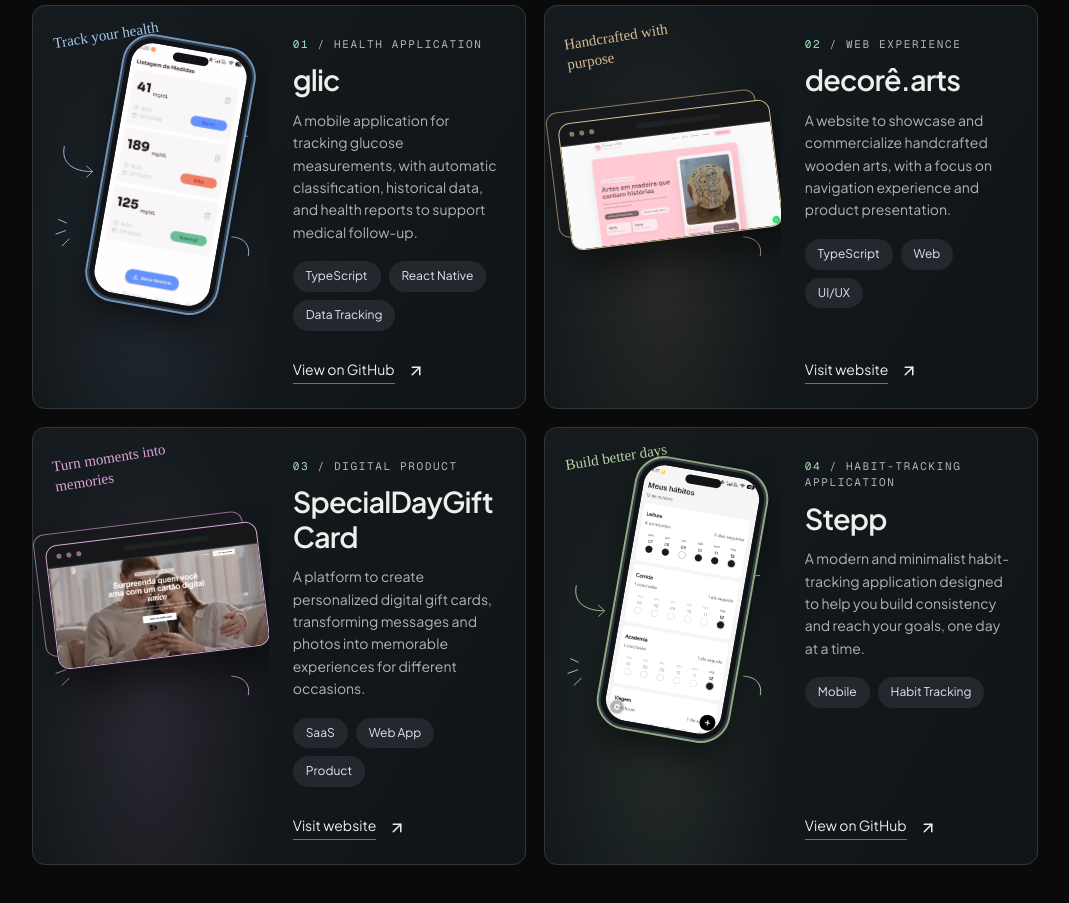
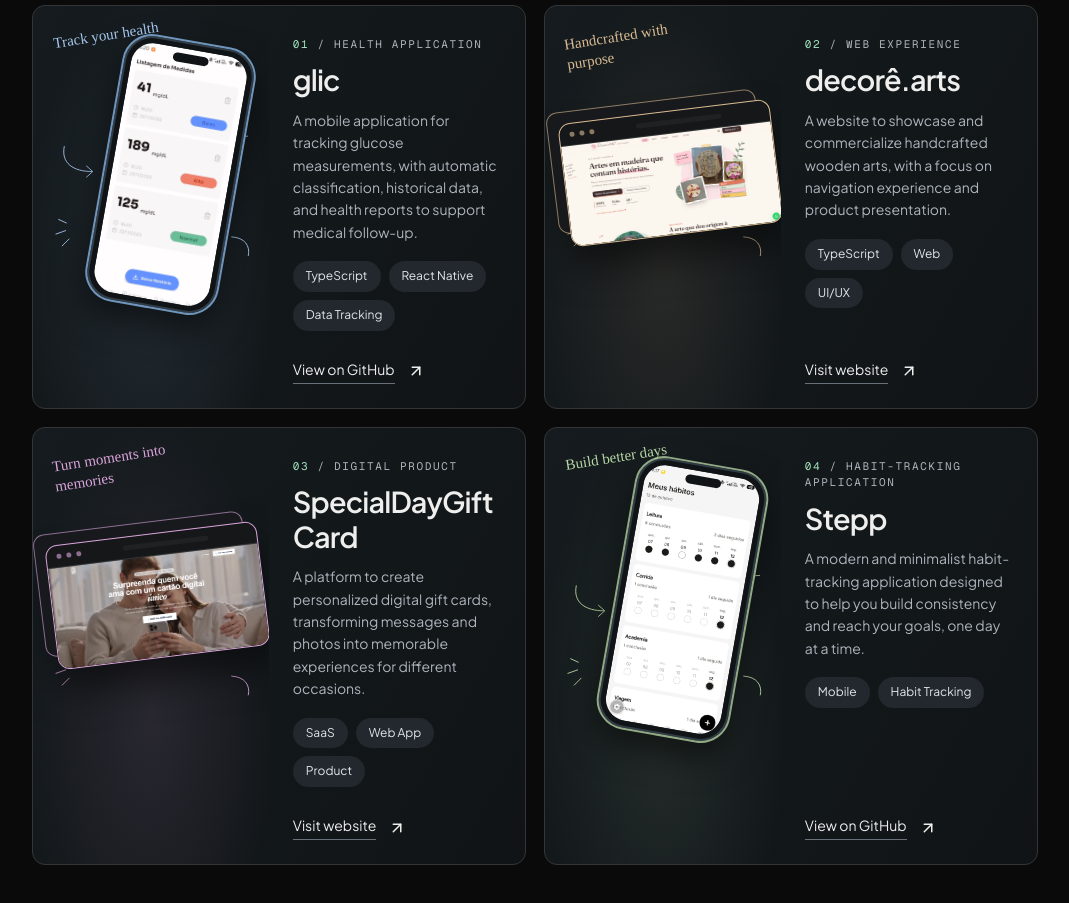
Before and after one commit to rodriigoge/rodrigoge.com.br, a Next.js app: page /en in a window 1280 px wide. Shown: the part 1300-2203 px from the top of the page, without its empty margins (108-1177 px from the left). Built offline with nearby package versions, Linux system fonts and the light colour scheme; a web font is replaced by a local one.

Commit message:
feat: updating project cover

```diff
--- a/src/components/projects.tsx
+++ b/src/components/projects.tsx
@@ -51,7 +51,7 @@
               ) : (
                 <div className="project-browser">
                   <div className="browser-toolbar" aria-hidden="true"><i /><i /><i /><span /></div>
-                  <Image src={`/images/projects/${project.id}.png`} alt={t(`${project.id}.imageAlt`)} width={project.id === 'decore' ? 1847 : 1887} height={908} sizes="(max-width: 600px) 85vw, (max-width: 1100px) 45vw, 24vw" />
+                  <Image src={project.id === 'decore' ? '/images/projects/decore-home.png' : `/images/projects/${project.id}.png`} alt={t(`${project.id}.imageAlt`)} width={project.id === 'decore' ? 1904 : 1887} height={project.id === 'decore' ? 905 : 908} sizes="(max-width: 600px) 85vw, (max-width: 1100px) 45vw, 24vw" />
                 </div>
               )}
             </div>
```
Also changed, not shown: public/images/projects/decore-home.png (added), public/images/projects/decore.png (deleted).
